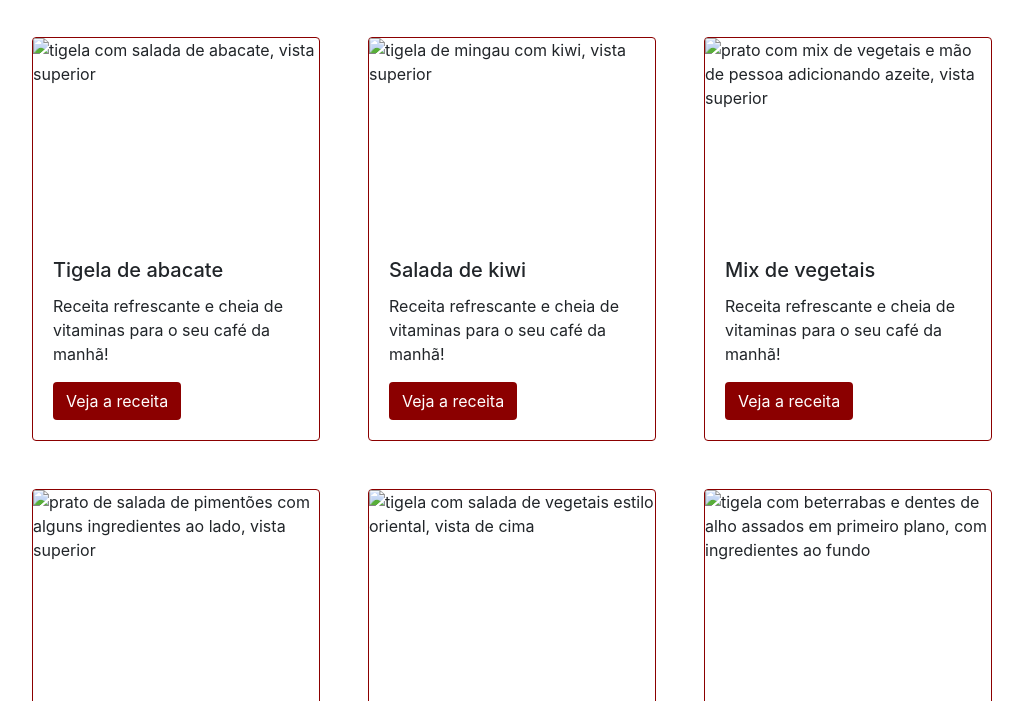
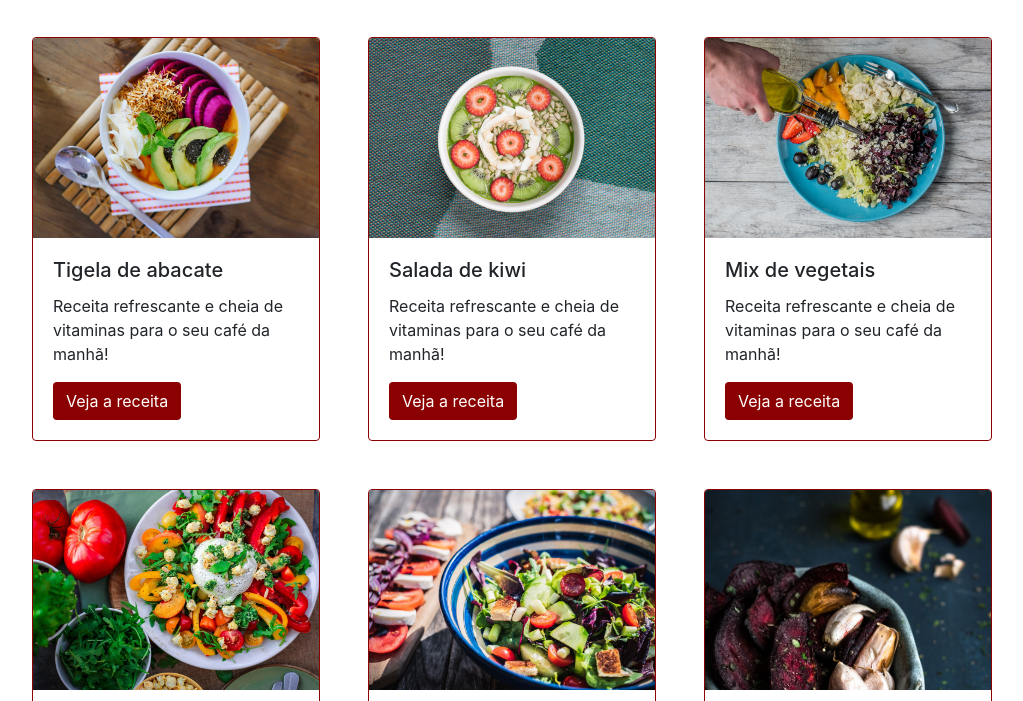
Before and after one commit to pe-salviano/landingpage-bootstrap, a plain HTML site: page index.html in a window 1280 px wide. Shown: the part 539-1240 px from the top of the page, without its empty margins (128-1151 px from the left). Drawn offline with nearby package versions, Linux system fonts and the light colour scheme; files that its build step writes are made by us from their sources.

Commit message:
finalização

```diff
--- a/index.html
+++ b/index.html
@@ -9,7 +9,7 @@
     <link rel="preconnect" href="https://fonts.googleapis.com">
     <link rel="preconnect" href="https://fonts.gstatic.com" crossorigin>
     <link href="https://fonts.googleapis.com/css2?family=Pacifico&display=swap" rel="stylesheet">
-    <link rel="stylesheet" type="text/css" href="src/style.css" />
+    <link rel="stylesheet" href="./projeto-base/src/style.css">
   </head>
 
   <body>
@@ -41,13 +41,13 @@
 
             <div class="carousel-inner">
               <div class="carousel-item active">
-                <img src="./src/img/carrossel-img1.jpg" class="d-block w-100 imagem-carrosel-um" alt="...">
+                <img src="./projeto-base/src/img/carrossel-img1.jpg" class="d-block w-100 imagem-carrosel-um" alt="...">
                 <div class="carousel-caption d-none d-md-block h-50">
                   <h1 class="fonte-titulo display-3">Reaproveite melhor os alimentos!</h1>
                 </div>
               </div>
               <div class="carousel-item">
-                <img src="./src/img/carrossel-img2.jpg" class="d-block w-100 imagem-corrossel-dois" alt="...">
+                <img src="./projeto-base/src/img/carrossel-img2.jpg" class="d-block w-100 imagem-corrossel-dois" alt="...">
                 <div class="carousel-caption d-none d-md-block h-50">
                   <h1 class="fonte-titulo display-3">Economize e ganhe em saúde!</h1>
                 </div>
@@ -74,7 +74,7 @@
       <section class="container" id="receitas">
         <div class="row justify-content-center">
           <article class="card borda-cor-especial card-largura p-0 m-4 col-12 col-md-4" >
-            <img src="./src/img/receita-abacate.jpg" class="card-img-top card-posicao-imagem" alt="tigela com salada de abacate, vista superior">
+            <img src="./projeto-base/src/img/receita-abacate.jpg" class="card-img-top card-posicao-imagem" alt="tigela com salada de abacate, vista superior">
             <div class="card-body">
               <h5 class="card-title">Tigela de abacate</h5>
               <p class="card-text">Receita refrescante e cheia de vitaminas para o seu café da manhã!</p>
@@ -83,7 +83,7 @@
           </article>
 
           <article class="card borda-cor-especial card-largura p-0 m-4 col-12 col-md-4">
-            <img src="./src/img/receita-kiwi.jpg" class="card-img-top card-posicao-imagem" alt="tigela de mingau com kiwi, vista superior">
+            <img src="./projeto-base/src/img/receita-kiwi.jpg" class="card-img-top card-posicao-imagem" alt="tigela de mingau com kiwi, vista superior">
             <div class="card-body">
               <h5 class="card-title">Salada de kiwi</h5>
               <p class="card-text">Receita refrescante e cheia de vitaminas para o seu café da manhã!</p>
@@ -92,7 +92,7 @@
           </article>
 
           <article class="card borda-cor-especial card-largura p-0 m-4 col-12 col-md-4">
-            <img src="./src/img/receita-mix.jpg" class="card-img-top card-posicao-imagem" alt="prato com mix de vegetais e mão de pessoa adicionando azeite, vista superior">
+            <img src="./projeto-base/src/img/receita-mix.jpg" class="card-img-top card-posicao-imagem" alt="prato com mix de vegetais e mão de pessoa adicionando azeite, vista superior">
             <div class="card-body">
               <h5 class="card-title">Mix de vegetais</h5>
               <p class="card-text">Receita refrescante e cheia de vitaminas para o seu café da manhã!</p>
@@ -101,7 +101,7 @@
           </article>
 
           <article class="card borda-cor-especial card-largura p-0 m-4 col-12 col-md-4">
-            <img src="./src/img/receita-pimentoes.jpg" class="card-img-top card-posicao-imagem" alt="prato de salada de pimentões com alguns ingredientes ao lado, vista superior">
+            <img src="./projeto-base/src/img/receita-pimentoes.jpg" class="card-img-top card-posicao-imagem" alt="prato de salada de pimentões com alguns ingredientes ao lado, vista superior">
             <div class="card-body">
               <h5 class="card-title">Pimentões à Juliana</h5>
               <p class="card-text">Receita refrescante e cheia de vitaminas para o seu café da manhã!</p>
@@ -110,7 +110,7 @@
           </article>
 
           <article class="card borda-cor-especial card-largura p-0 m-4 col-12 col-md-4">
-            <img src="./src/img/receita-oriental.jpg" class="card-img-top card-posicao-imagem" alt="tigela com salada de vegetais estilo oriental, vista de cima">
+            <img src="./projeto-base/src/img/receita-oriental.jpg" class="card-img-top card-posicao-imagem" alt="tigela com salada de vegetais estilo oriental, vista de cima">
             <div class="card-body">
               <h5 class="card-title">Prato oriental</h5>
               <p class="card-text">Receita refrescante e cheia de vitaminas para o seu café da manhã!</p>
@@ -119,7 +119,7 @@
           </article>
 
           <article class="card borda-cor-especial card-largura p-0 m-4 col-12 col-md-4">
-            <img src="./src/img/receita-beterrabas.jpg" class="card-img-top card-posicao-imagem" alt="tigela com beterrabas e dentes de alho assados em primeiro plano, com ingredientes ao fundo">
+            <img src="./projeto-base/src/img/receita-beterrabas.jpg" class="card-img-top card-posicao-imagem" alt="tigela com beterrabas e dentes de alho assados em primeiro plano, com ingredientes ao fundo">
             <div class="card-body">
               <h5 class="card-title">Beterrabas assadas</h5>
               <p class="card-text">Receita refrescante e cheia de vitaminas para o seu café da manhã!</p>
```
